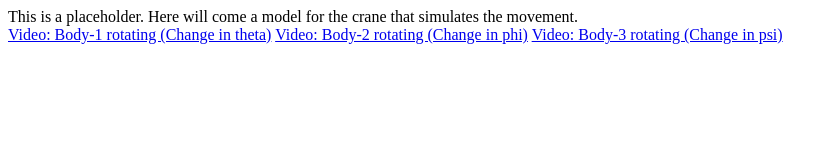
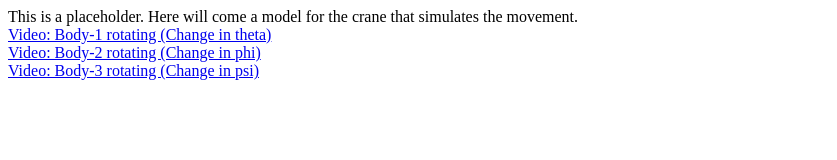
Before and after one commit to HVL-Dynamics-Team/Crane-Dynamics-Project, a plain HTML site: page index.html in a window 1280 px wide. Shown: the whole page, without its empty margins (0-837 px from the left). Drawn offline with Linux system fonts and the light colour scheme.

Commit message:
fixed new lines for hyperlinks

```diff
--- a/index.html
+++ b/index.html
@@ -6,8 +6,8 @@
 	</head>
 	<body>
 		This is a placeholder. Here will come a model for the crane that simulates the movement. <br>
-		<a href="videos/theta_video.html">Video: Body-1 rotating (Change in theta)</a>
-		<a href="videos/phi_video.html">Video: Body-2 rotating (Change in phi)</a>
-		<a href="videos/psi_video.html">Video: Body-3 rotating (Change in psi)</a>
+		<a href="videos/theta_video.html">Video: Body-1 rotating (Change in theta)</a> <br>
+		<a href="videos/phi_video.html">Video: Body-2 rotating (Change in phi)</a> <br>
+		<a href="videos/psi_video.html">Video: Body-3 rotating (Change in psi)</a> <br>
 	</body>
 </html>
```
